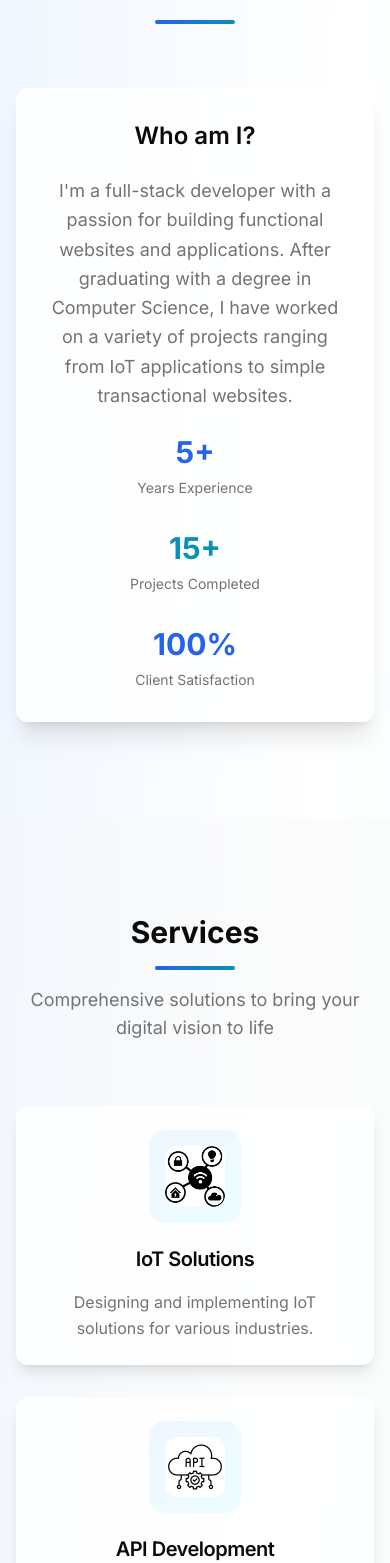
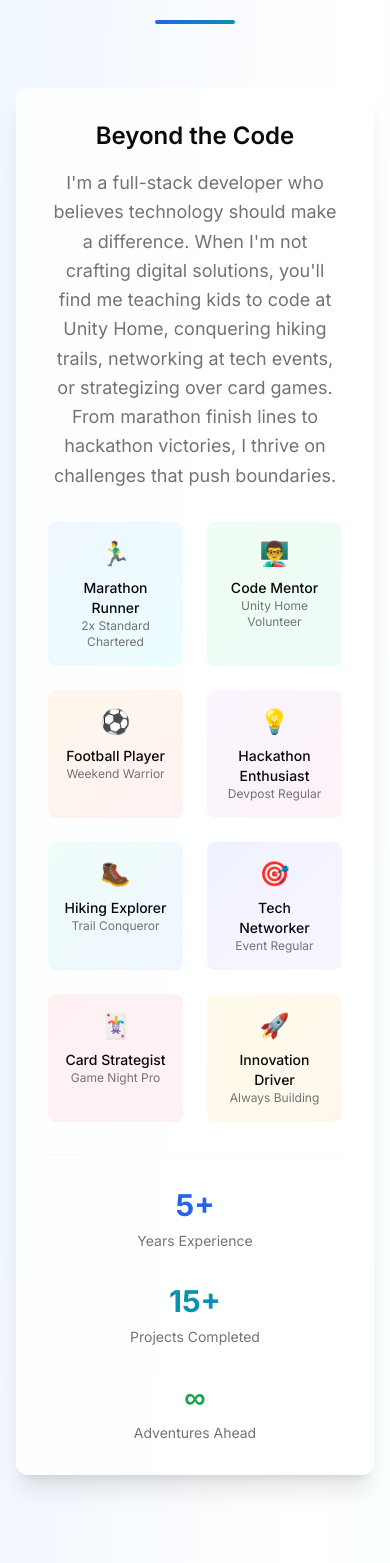
Before and after one commit to kamaliki/my-portfolio, a Next.js app: page / in a window 390 px wide. Shown: the part 1029-2592 px from the top of the page. Built offline with nearby package versions, Linux system fonts and the light colour scheme; no server answers.

Commit message:
more flavour

```diff
--- a/app/(home)/layout.tsx
+++ b/app/(home)/layout.tsx
@@ -7,7 +7,7 @@ export default function AppLayout({ children }: Readonly<{
   return (
     <>
       <SiteHeader />
-      <main className="w-full bg-gradient-to-br from-blue-50 via-white to-cyan-50 dark:from-black dark:via-slate-950 dark:to-black min-h-screen">
+      <main className="w-full bg-gradient-to-br from-blue-50 via-white to-cyan-50 dark:from-black dark:via-slate-950 dark:to-slate-600 min-h-screen">
         {children}
       </main>
       <SiteFooter />
--- a/app/(home)/page.tsx
+++ b/app/(home)/page.tsx
@@ -6,6 +6,7 @@ import { About } from "./ui/about";
 import { ContactForm } from "./ui/contact-me";
 import { Experience } from "./ui/experience";
 import { Projects } from "./ui/projects";
+import { Articles } from "./ui/articles";
 import { Button } from "@/components/ui/button";
 import { motion } from "framer-motion";
 import { ArrowDownIcon } from "@radix-ui/react-icons";
@@ -78,6 +79,7 @@ export default function Home() {
         <Services />
         <Skills />
         <Projects />
+        <Articles />
         <Experience />
         <ContactForm />
       </div>
--- a/app/(home)/ui/about.tsx
+++ b/app/(home)/ui/about.tsx
@@ -27,16 +27,62 @@ export function About() {
         >
           <Card className="max-w-4xl w-full border-0 shadow-xl bg-white/80 dark:bg-black/80 backdrop-blur-sm">
             <CardContent className="p-8 md:p-12">
-              <div className="space-y-6 text-center">
-                <h3 className="text-2xl md:text-3xl font-semibold text-foreground">
-                  Who am I?
-                </h3>
-                <p className="text-lg text-muted-foreground leading-relaxed max-w-3xl mx-auto">
-                  I'm a full-stack developer with a passion for building functional websites and applications.
-                  After graduating with a degree in Computer Science, I have worked on a variety of projects ranging from
-                  IoT applications to simple transactional websites.
-                </p>
-                <div className="grid grid-cols-1 md:grid-cols-3 gap-8 mt-12">
+              <div className="space-y-8">
+                <div className="text-center">
+                  <h3 className="text-2xl md:text-3xl font-semibold text-foreground mb-4">
+                    Beyond the Code
+                  </h3>
+                  <p className="text-lg text-muted-foreground leading-relaxed max-w-3xl mx-auto">
+                    I'm a full-stack developer who believes technology should make a difference. When I'm not crafting digital solutions,
+                    you'll find me teaching kids to code at Unity Home, conquering hiking trails, networking at tech events, or strategizing over card games.
+                    From marathon finish lines to hackathon victories, I thrive on challenges that push boundaries.
+                  </p>
+                </div>
+
+                <div className="grid grid-cols-2 md:grid-cols-4 gap-6">
+                  <div className="text-center p-4 rounded-lg bg-gradient-to-br from-blue-50 to-cyan-50 dark:from-blue-950 dark:to-cyan-950">
+                    <div className="text-2xl mb-2">🏃‍♂️</div>
+                    <div className="text-sm font-medium">Marathon Runner</div>
+                    <div className="text-xs text-muted-foreground">2x Standard Chartered</div>
+                  </div>
+                  <div className="text-center p-4 rounded-lg bg-gradient-to-br from-green-50 to-emerald-50 dark:from-green-950 dark:to-emerald-950">
+                    <div className="text-2xl mb-2">👨‍🏫</div>
+                    <div className="text-sm font-medium">Code Mentor</div>
+                    <div className="text-xs text-muted-foreground">Unity Home Volunteer</div>
+                  </div>
+                  <div className="text-center p-4 rounded-lg bg-gradient-to-br from-orange-50 to-red-50 dark:from-orange-950 dark:to-red-950">
+                    <div className="text-2xl mb-2">⚽</div>
+                    <div className="text-sm font-medium">Football Player</div>
+                    <div className="text-xs text-muted-foreground">Weekend Warrior</div>
+                  </div>
+                  <div className="text-center p-4 rounded-lg bg-gradient-to-br from-purple-50 to-pink-50 dark:from-purple-950 dark:to-pink-950">
+                    <div className="text-2xl mb-2">💡</div>
+                    <div className="text-sm font-medium">Hackathon Enthusiast</div>
+                    <div className="text-xs text-muted-foreground">Devpost Regular</div>
+                  </div>
+                  <div className="text-center p-4 rounded-lg bg-gradient-to-br from-teal-50 to-blue-50 dark:from-teal-950 dark:to-blue-950">
+                    <div className="text-2xl mb-2">🥾</div>
+                    <div className="text-sm font-medium">Hiking Explorer</div>
+                    <div className="text-xs text-muted-foreground">Trail Conqueror</div>
+                  </div>
+                  <div className="text-center p-4 rounded-lg bg-gradient-to-br from-indigo-50 to-purple-50 dark:from-indigo-950 dark:to-purple-950">
+                    <div className="text-2xl mb-2">🎯</div>
+                    <div className="text-sm font-medium">Tech Networker</div>
+                    <div className="text-xs text-muted-foreground">Event Regular</div>
+                  </div>
+                  <div className="text-center p-4 rounded-lg bg-gradient-to-br from-rose-50 to-pink-50 dark:from-rose-950 dark:to-pink-950">
+                    <div className="text-2xl mb-2">🃏</div>
+                    <div className="text-sm font-medium">Card Strategist</div>
+                    <div className="text-xs text-muted-foreground">Game Night Pro</div>
+                  </div>
+                  <div className="text-center p-4 rounded-lg bg-gradient-to-br from-amber-50 to-orange-50 dark:from-amber-950 dark:to-orange-950">
+                    <div className="text-2xl mb-2">🚀</div>
+                    <div className="text-sm font-medium">Innovation Driver</div>
+                    <div className="text-xs text-muted-foreground">Always Building</div>
+                  </div>
+                </div>
+
+                <div className="grid grid-cols-1 md:grid-cols-3 gap-8 pt-8 border-t border-border/20">
                   <div className="text-center">
                     <div className="text-3xl font-bold text-blue-600 mb-2">5+</div>
                     <div className="text-sm text-muted-foreground">Years Experience</div>
@@ -46,8 +92,8 @@ export function About() {
                     <div className="text-sm text-muted-foreground">Projects Completed</div>
                   </div>
                   <div className="text-center">
-                    <div className="text-3xl font-bold text-blue-600 mb-2">100%</div>
-                    <div className="text-sm text-muted-foreground">Client Satisfaction</div>
+                    <div className="text-3xl font-bold text-green-600 mb-2">∞</div>
+                    <div className="text-sm text-muted-foreground">Adventures Ahead</div>
                   </div>
                 </div>
               </div>
--- /dev/null
+++ b/app/(home)/ui/articles.tsx
@@ -0,0 +1,104 @@
+"use client";
+
+import { useState, useEffect } from "react";
+import { motion } from "framer-motion";
+import { Card, CardContent, CardHeader, CardTitle } from "@/components/ui/card";
+import { Button } from "@/components/ui/button";
+import { ExternalLinkIcon } from "@radix-ui/react-icons";
+
+interface Article {
+  title: string;
+  link: string;
+  pubDate: string;
+  description: string;
+}
+
+export function Articles() {
+  const [articles, setArticles] = useState<Article[]>([]);
+  const [loading, setLoading] = useState(true);
+
+  useEffect(() => {
+    const fetchArticles = async () => {
+      try {
+        const response = await fetch('/api/medium-feed');
+        const data = await response.json();
+        setArticles(data.slice(0, 6)); // Show latest 6 articles
+      } catch (error) {
+        console.error('Failed to fetch articles:', error);
+      } finally {
+        setLoading(false);
+      }
+    };
+
+    fetchArticles();
+  }, []);
+
+  if (loading) {
+    return (
+      <section className="py-24 px-4">
+        <div className="max-w-6xl mx-auto text-center">
+          <div className="animate-pulse">Loading articles...</div>
+        </div>
+      </section>
+    );
+  }
+
+  return (
+    <section id="articles" className="py-24 px-4 bg-muted/30">
+      <div className="max-w-6xl mx-auto">
+        <motion.div
+          initial={{ opacity: 0, y: 20 }}
+          whileInView={{ opacity: 1, y: 0 }}
+          transition={{ duration: 0.6 }}
+          viewport={{ once: true }}
+          className="text-center mb-16"
+        >
+          <h2 className="text-3xl md:text-4xl font-bold mb-4">Latest Articles</h2>
+          <div className="w-20 h-1 bg-gradient-to-r from-blue-600 to-cyan-600 mx-auto rounded-full mb-4"></div>
+          <p className="text-lg text-muted-foreground max-w-2xl mx-auto">
+            Thoughts and insights on development, technology, and more
+          </p>
+        </motion.div>
+
+        <div className="grid grid-cols-1 md:grid-cols-2 lg:grid-cols-3 gap-8">
+          {articles.map((article, index) => (
+            <motion.div
+              key={index}
+              initial={{ opacity: 0, y: 20 }}
+              whileInView={{ opacity: 1, y: 0 }}
+              transition={{ duration: 0.6, delay: index * 0.1 }}
+              viewport={{ once: true }}
+              whileHover={{ y: -5 }}
+            >
+              <Card className="h-full border-0 shadow-lg hover:shadow-xl transition-all duration-300 bg-white/80 dark:bg-black/80 backdrop-blur-sm">
+                <CardHeader>
+                  <CardTitle className="text-lg font-semibold line-clamp-2">
+                    {article.title}
+                  </CardTitle>
+                  <p className="text-sm text-muted-foreground">
+                    {new Date(article.pubDate).toLocaleDateString()}
+                  </p>
+                </CardHeader>
+                <CardContent className="flex-grow">
+                  <p className="text-muted-foreground mb-4 line-clamp-3">
+                    {article.description.replace(/<[^>]*>/g, '').substring(0, 150)}...
+                  </p>
+                  <Button
+                    variant="outline"
+                    className="w-full"
+                    asChild
+                  >
+                    <a href={article.link} target="_blank" rel="noreferrer">
+                      Read More
+                      <ExternalLinkIcon className="ml-2 w-4 h-4" />
+                    </a>
+                  </Button>
+                </CardContent>
+              </Card>
+            </motion.div>
+          ))}
+        </div>
+      </div>
+    </section>
+  );
+}
--- a/app/(home)/ui/main-nav.tsx
+++ b/app/(home)/ui/main-nav.tsx
@@ -63,10 +63,21 @@ export function MainNav() {
             Projects
         </Link>
         <Link
+          href="/#articles"
+          className={cn(
+            "transition-colors hover:text-foreground/80",
+            pathname?.startsWith("/articles")
+              ? "text-foreground"
+              : "text-foreground/60"
+          )}
+        >
+            Articles
+        </Link>
+        <Link
           href="/#experience"
           className={cn(
             "transition-colors hover:text-foreground/80",
-            pathname?.startsWith("/contact")
+            pathname?.startsWith("/experience")
               ? "text-foreground"
               : "text-foreground/60"
           )}
--- /dev/null
+++ b/app/api/medium-feed/route.ts
@@ -0,0 +1,48 @@
+import { NextResponse } from 'next/server';
+
+export async function GET() {
+  try {
+    const response = await fetch('https://medium.com/feed/@kamaliki');
+    const xmlText = await response.text();
+
+    // Parse RSS XML
+    const articles = parseRSSFeed(xmlText);
+
+    return NextResponse.json(articles);
+  } catch (error) {
+    console.error('Error fetching Medium feed:', error);
+    return NextResponse.json([], { status: 500 });
+  }
+}
+
+function parseRSSFeed(xmlText: string) {
+  const articles: any[] = [];
+
+  // Simple regex-based XML parsing for RSS items
+  const itemRegex = /<item>(.*?)<\/item>/gs;
+  const titleRegex = /<title><!\[CDATA\[(.*?)\]\]><\/title>/s;
+  const linkRegex = /<link>(.*?)<\/link>/s;
+  const pubDateRegex = /<pubDate>(.*?)<\/pubDate>/s;
+  const descriptionRegex = /<description><!\[CDATA\[(.*?)\]\]><\/description>/s;
+
+  let match;
+  while ((match = itemRegex.exec(xmlText)) !== null) {
+    const itemContent = match[1];
+
+    const titleMatch = titleRegex.exec(itemContent);
+    const linkMatch = linkRegex.exec(itemContent);
+    const pubDateMatch = pubDateRegex.exec(itemContent);
+    const descriptionMatch = descriptionRegex.exec(itemContent);
+
+    if (titleMatch && linkMatch && pubDateMatch) {
+      articles.push({
+        title: titleMatch[1],
+        link: linkMatch[1],
+        pubDate: pubDateMatch[1],
+        description: descriptionMatch ? descriptionMatch[1] : ''
+      });
+    }
+  }
+
+  return articles;
+}
--- a/config/docs.ts
+++ b/config/docs.ts
@@ -23,6 +23,10 @@ export const docsConfig: DocsConfig = {
       href: "/#projects"
     },
     {
+      title: "Articles",
+      href: "/#articles"
+    },
+    {
       title: "Experience",
       href: "/#experience"
     },
```
